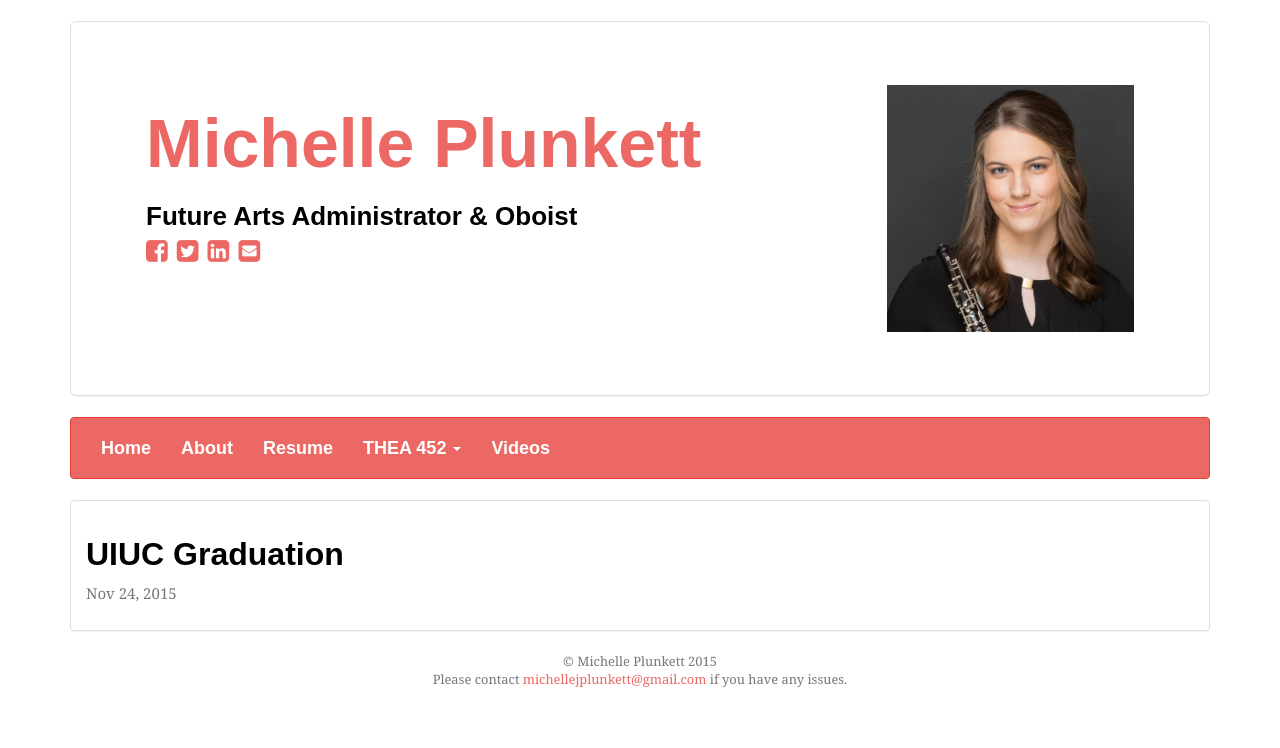
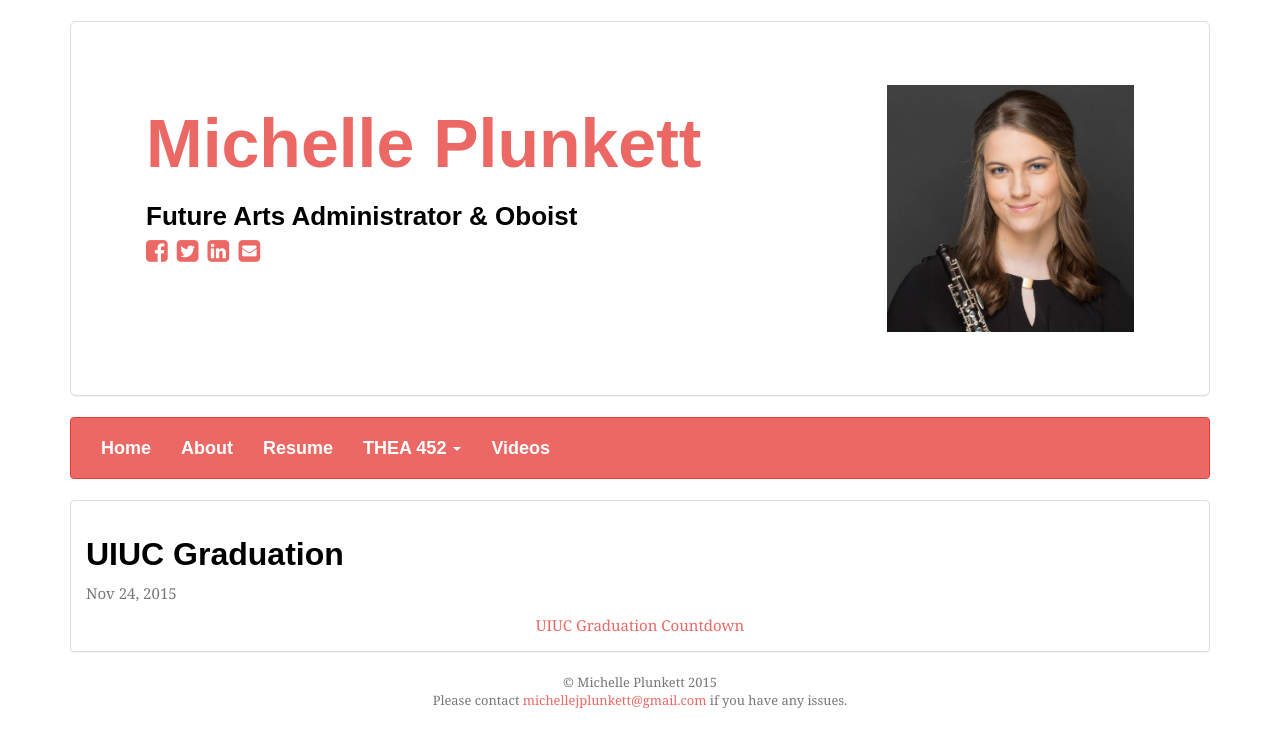
Before and after one commit to michelleplunkett/michelleplunkett.github.io, a Jekyll site: the page built from posts/_posts/2015-11-24-graduation.html, in a window 1280 px wide. Shown: the top 748 px of the page. Built offline with Jekyll 4.4.1, drawn with Linux system fonts in a browser that asks for light colours; nearby versions of some CDN libraries; some web fonts are replaced; Markdown is read by kramdown in place of the engine named in the settings; a script that is not in the unit is left out.

Commit message:
Update 2015-11-24-graduation.html

```diff
--- a/posts/_posts/2015-11-24-graduation.html
+++ b/posts/_posts/2015-11-24-graduation.html
@@ -4,4 +4,4 @@
 date:   2015-11-24 13:46:00
 ---
 
-<center><script type="text/javascript">(function(){var s = document.createElement("script");s.src = "http://www.tickcounter.com/widget/countdown/20160514120000pm/w1870owdhms/1/45425/625/000000ffffff3b5998/UIUC_Graduation";s.async = "async";s.type = "text/javascript";var x = document.getElementById("tc_45425");x.insertBefore(s,x.lastChild);}());</script></center>
+ <center><div id="tc_45425"><a title="UIUC Graduation" href="http://www.tickcounter.com/countdown/20160514120000pm/w1870owdhms/1/UIUC_Graduation">UIUC Graduation</a> <a title="Countdown online" href="http://www.tickcounter.com">Countdown</a></div><script type="text/javascript">(function(){var s = document.createElement("script");s.src = "http://www.tickcounter.com/widget/countdown/20160514120000pm/w1870owdhms/1/45425/625/000000ffffff3b5998/UIUC_Graduation";s.async = "async";s.type = "text/javascript";var x = document.getElementById("tc_45425");x.insertBefore(s,x.lastChild);}());</script></center>
```
